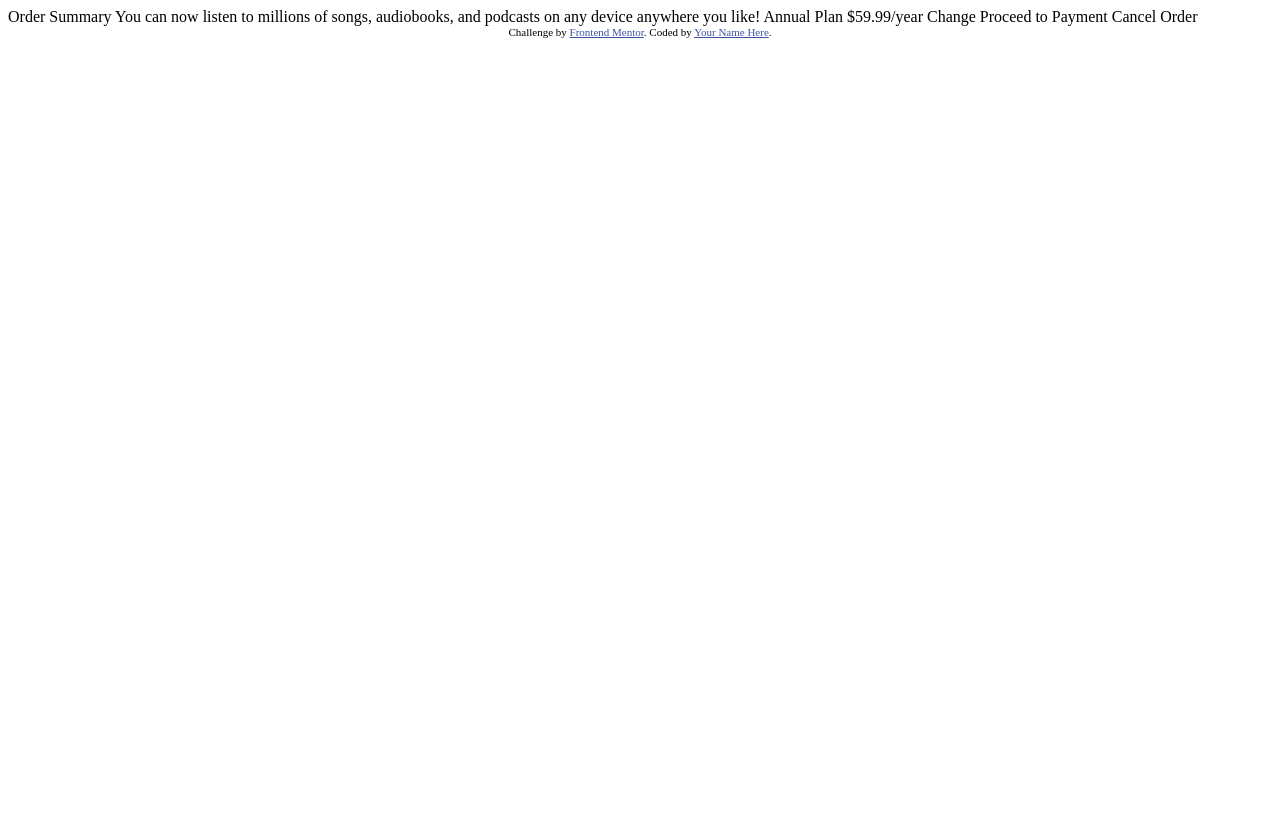
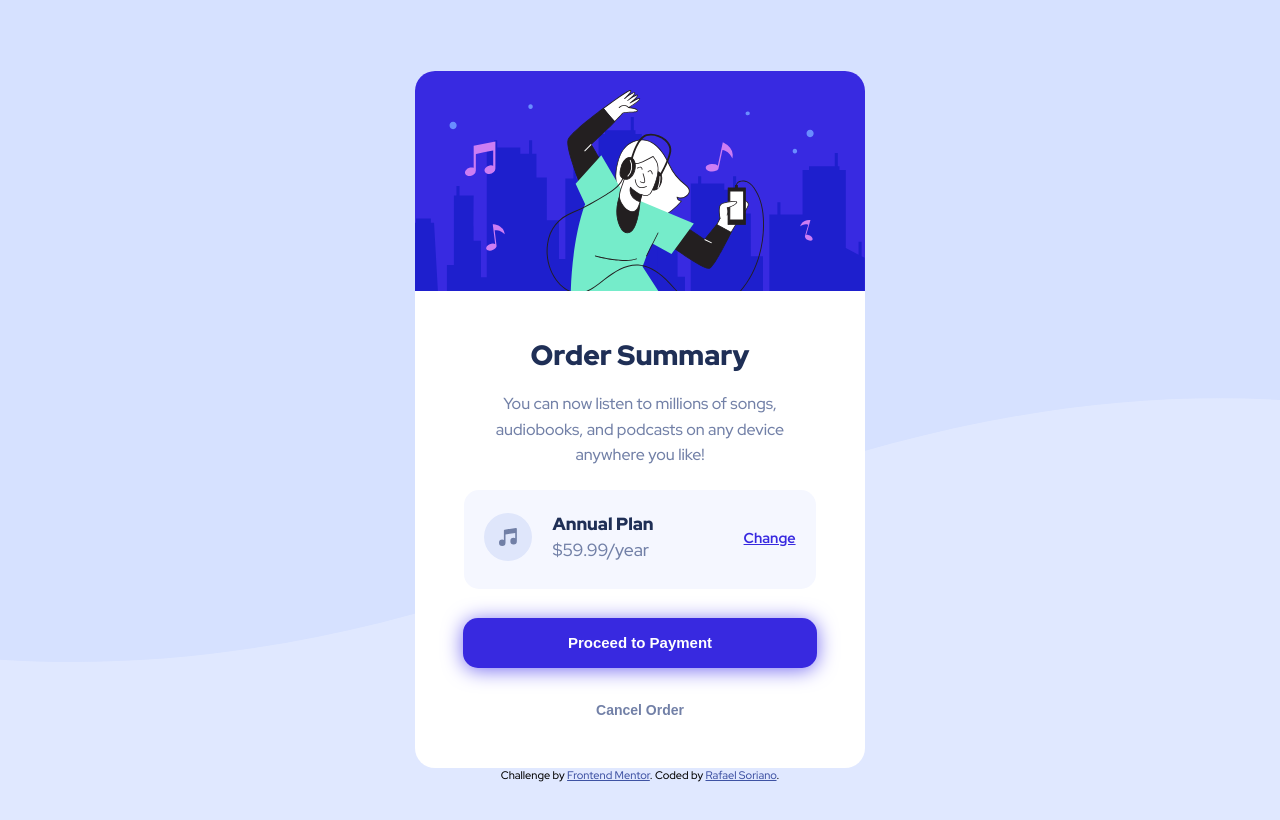
Before and after one commit to Pseidu/order-summary-component-main, a plain HTML site: page index.html in a window 1280 px wide. Drawn offline with Linux system fonts and the light colour scheme.

Commit message:
1st commit

```diff
--- /dev/null
+++ b/css/mis-estilos.css
@@ -0,0 +1,201 @@
+:root {
+--paleBlue: hsl(225, 100%, 94%); /*background of body*/
+
+--veryPaleBlue: hsl(225, 100%, 98%); /*background of plan & price*/
+--brightBlue: hsl(245, 75%, 52%); /*proceed button background*/
+--buttonHover: #766CF1; /*proceed button background hover*/
+
+--desaturatedBlue: hsl(224, 23%, 55%); /*cancel button, font color*/
+--darkBlue: hsl(223, 47%, 23%); /*dark font color*/
+}
+
+* {
+    box-sizing: border-box;
+    margin: 0;
+    padding: 0;
+}
+
+body {
+    min-height: 100vh;
+
+    font-family: 'Red Hat Display', sans-serif;
+    font-size: 16px;
+
+    background-color: var(--paleBlue);
+    background-image: url(../images/pattern-background-mobile.svg);
+    background-position: top;
+    background-repeat: no-repeat;
+    background-size: contain;
+
+    padding: 71px 0;
+}
+main {
+    width: 327px;
+    height: 567px;
+    margin: auto;
+
+    background-color: white;
+    border-radius: 20px;
+    overflow: hidden;
+}
+
+.hero-image{
+    max-width: 100%;
+}
+
+.div-text {
+    display: flex;
+    align-items: center;
+    justify-content: center;
+    flex-direction: column;
+}
+
+h1 {
+    font-size: 1.4em;
+    font-weight: 900;
+    margin-top: 32px;
+    color: var(--darkBlue);
+}
+
+p.description {
+    margin-top: 16px;
+    width: 88%;
+    color: var(--desaturatedBlue);
+    text-align: center;
+    line-height: 1.6em;
+}
+
+.div-plan {
+    display: flex;
+    align-items: center;
+
+    margin-top: 24px;
+    padding: 14px 20px;
+    background-color: var(--veryPaleBlue);
+    border-radius: 15px;
+}
+
+.div-plan img {
+    display: inline-block;
+}
+
+.div-plan div {
+    display: inline-block;
+    padding-left: 20px;
+    padding-right: 40px;
+}
+
+p.selected-plan {
+    color: var(--darkBlue);
+    font-size: 0.9em;
+    font-weight: 900;
+    line-height: 1.5em;
+}
+
+p.plan-price {
+    color: var(--desaturatedBlue);
+    font-size: 0.9em;
+    line-height: 1.5em;
+}
+
+.div-plan a {
+    font-size: 0.9em;
+    font-weight: 700;
+    color: var(--brightBlue);
+}
+
+.div-plan a:hover {
+    color: var(--buttonHover);
+}
+
+.proceed{
+    margin-top: 24px;
+    width: 279px;
+    height: 50px;
+
+    border: none;
+    border-radius: 15px;
+    background-color: var(--brightBlue);
+    box-shadow: 0 2px 20px var(--buttonHover);
+
+    color: white;
+    font-size: 15px;
+    font-weight: 700;
+    letter-spacing: 0.5px;
+
+    cursor: pointer;
+}
+
+button.proceed:hover {
+    background-color: var(--buttonHover);
+}
+
+button.cancel {
+    margin-top: 25px;
+
+    border: none;
+    background-color: transparent;
+
+    color: var(--desaturatedBlue);
+    font-size: 14px;
+    font-weight: 900;
+
+    cursor: pointer;
+}
+
+button.cancel:hover {
+    color: var(--darkBlue);
+}
+
+.attribution { font-size: 11px; text-align: center; width: 327px; margin: auto;}
+.attribution a { color: hsl(228, 45%, 44%); }
+
+@media screen and (min-width: 600px) {
+    main {
+        width: 450px;
+        height: 697px;
+    }
+
+    h1 {
+        margin-top: 40px;
+        font-size: 1.75em;
+    }
+
+    p.description {
+        margin-top: 17px;
+        width: 80%;
+        line-height: 1.6em;
+    }
+
+    .div-plan {
+        margin-top: 22px;
+        padding-top: 21px;
+        padding-bottom: 25px;
+    }
+
+    .div-plan div {
+        padding-right: 90px;
+    }
+
+    p.selected-plan {
+        font-size: 1.1em;
+    }
+
+    p.plan-price {
+        font-size: 1.1em;
+    }
+
+    .proceed{
+        margin-top: 29px;
+        width: 354px;
+
+        letter-spacing: 0px;
+    }
+
+    button.cancel {
+        margin-top: 34px;
+
+        font-size: 14px;
+        font-weight: 900;
+    }
+}
--- a/index.html
+++ b/index.html
@@ -5,33 +5,38 @@
   <meta name="viewport" content="width=device-width, initial-scale=1.0"> <!-- displays site properly based on user's device -->
 
   <link rel="icon" type="image/png" sizes="32x32" href="./images/favicon-32x32.png">
+  <link rel="stylesheet" href="./css/mis-estilos.css">
+
+  <link rel="preconnect" href="https://fonts.googleapis.com">
+  <link rel="preconnect" href="https://fonts.gstatic.com" crossorigin>
+  <link href="https://fonts.googleapis.com/css2?family=Red+Hat+Display:wght@500;700;900&display=swap" rel="stylesheet">
 
   <title>Frontend Mentor | Order summary card</title>
-
-  <!-- Feel free to remove these styles or customise in your own stylesheet 👍 -->
-  <style>
-    .attribution { font-size: 11px; text-align: center; }
-    .attribution a { color: hsl(228, 45%, 44%); }
-  </style>
 </head>
 <body>
-
-  Order Summary
-
-  You can now listen to millions of songs, audiobooks, and podcasts on any
-  device anywhere you like!
-
-  Annual Plan
-  $59.99/year
-
-  Change
-
-  Proceed to Payment
-  Cancel Order
+  <main>
+    <div class="div-img">
+      <img class="hero-image" src="./images/illustration-hero.svg" alt="Girl dancing drawing">
+    </div>
+    <div class="div-text">
+      <h1>Order Summary</h1>
+      <p class="description">You can now listen to millions of songs, audiobooks, and podcasts on any device anywhere you like!</p>
+      <div class="div-plan">
+        <img src="./images/icon-music.svg" alt="Music notes">
+        <div>
+          <p class="selected-plan">Annual Plan</p>
+          <p class="plan-price">$59.99/year</p>
+        </div>
+        <a href="#">Change</a>
+      </div>
+      <button class="proceed">Proceed to Payment</button>
+      <button class="cancel">Cancel Order</button>
+    </div>
+  </main>
 
   <div class="attribution">
     Challenge by <a href="https://www.frontendmentor.io?ref=challenge" target="_blank">Frontend Mentor</a>.
-    Coded by <a href="#">Your Name Here</a>.
+    Coded by <a href="#">Rafael Soriano</a>.
   </div>
 </body>
 </html>
```
Also changed, not shown: screenshot.png (added).
